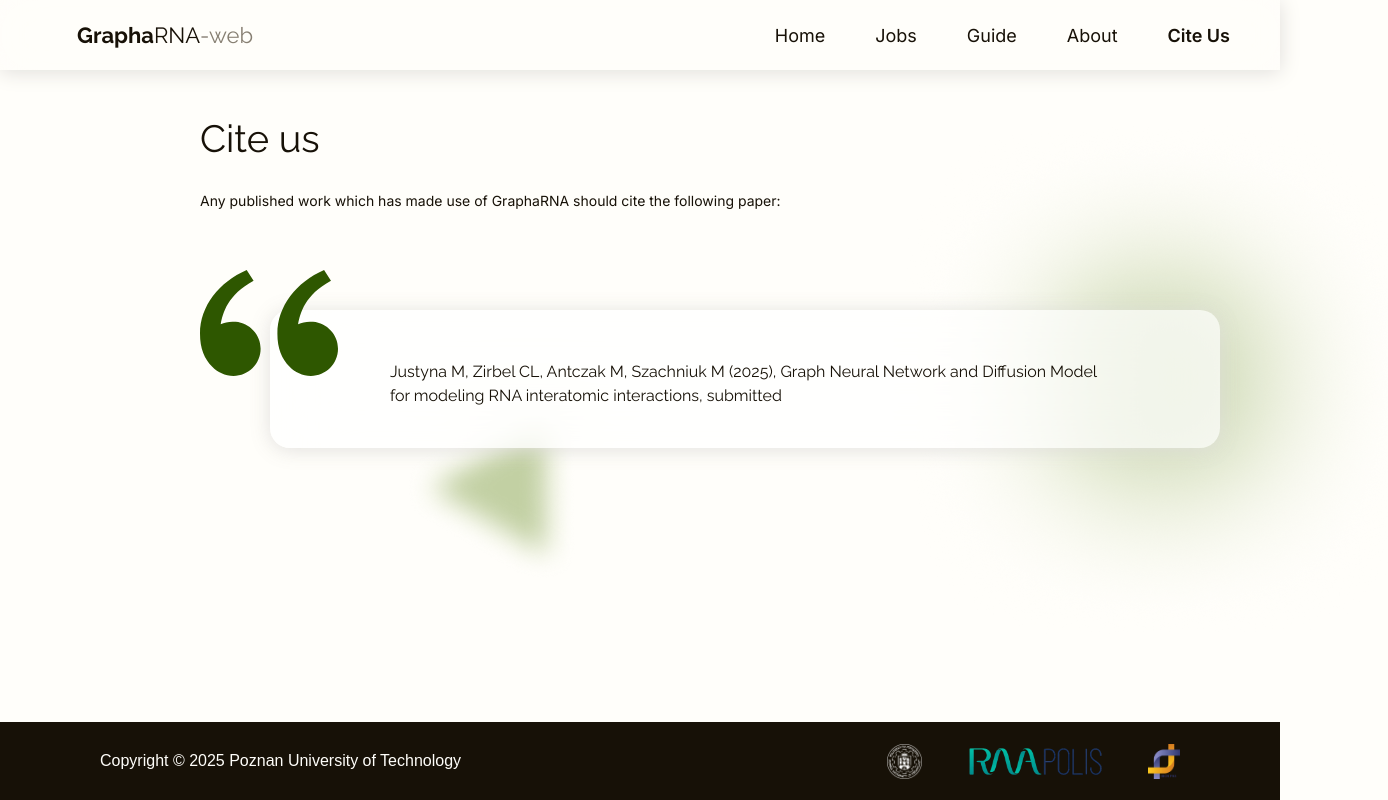
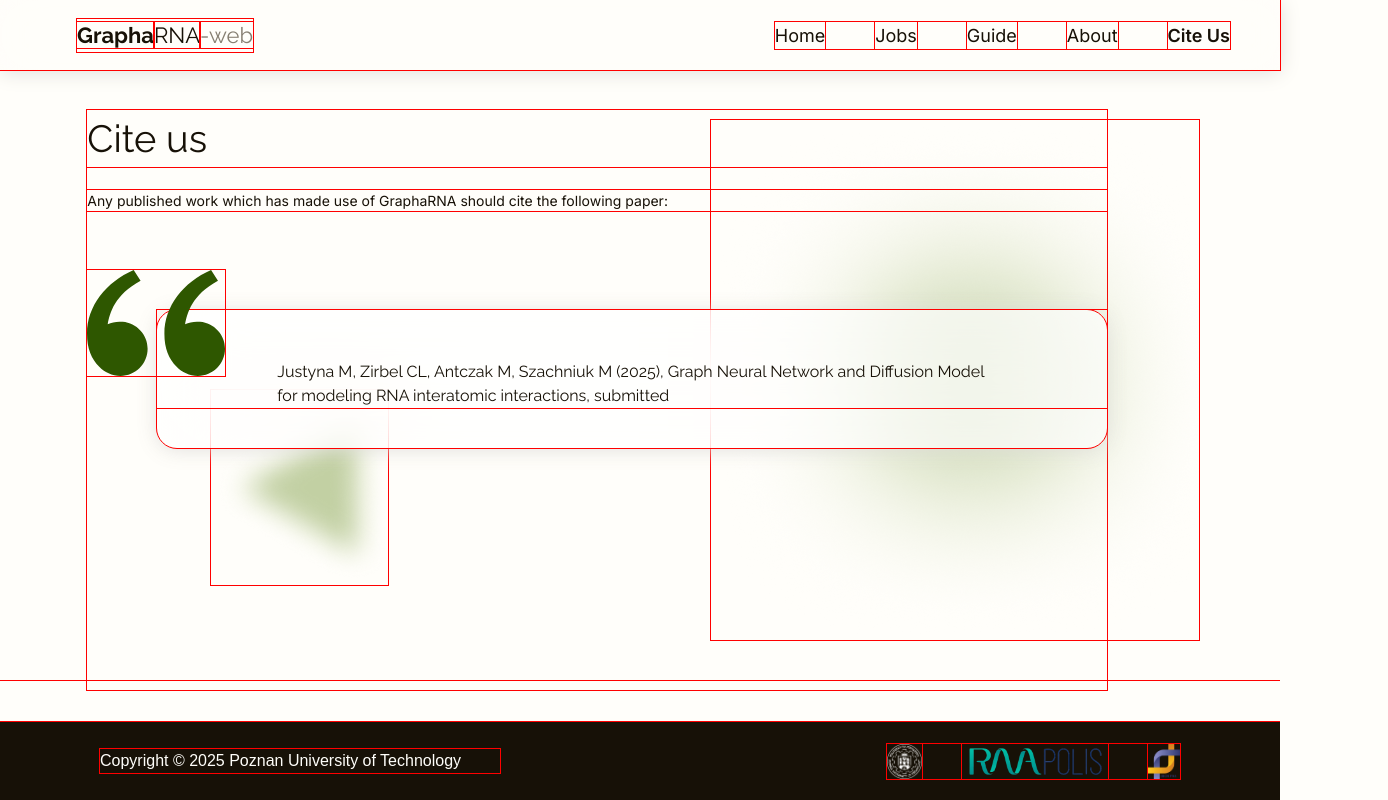
Before and after one commit to GraphaRNA-web/GraphaRNA-web, a Next.js app in the folder frontend/: page /cite in a window 1280 px wide. Shown: the whole page, 1388 px wide, since content can reach past the window. Built offline with nearby package versions, Linux system fonts and the light colour scheme; a web font is replaced by a local one.

Commit message:
Dodanie responsywnosci do CiteUs Page

```diff
--- a/frontend/app/styles/cite.css
+++ b/frontend/app/styles/cite.css
@@ -2,13 +2,13 @@
     display: flex;
     flex-direction: column;
     padding-top: 110px;
+    padding-left: calc(180px - (1450px - 100vw)*0.545);
 }
 
 .cite{
     position: relative;
-    width: 100%;
+    width: 1020px;
     height: 570px;
-    padding-left: 200px;
     display: flex;
     flex-direction: column;
     gap: 30px;
@@ -23,7 +23,7 @@
 
 .cite-content{
     position: absolute;
-    width: 1150px;
+    width: 1020px;
     height: 500px;
     top: 80px;
 }
@@ -41,14 +41,14 @@
     position: absolute;
     z-index: 1;
     top: -70px;
-    left: 700px;
+    left: calc(700px - (1450px - 100vw)*0.45);
 }
 
 .triangle{
     position: absolute;
     z-index: 1;
     top: 200px;
-    left: 200px;
+    left: calc(200px - (1450px - 100vw)*0.45);
 }
 
 .green-thing{
@@ -80,3 +80,42 @@
     font-family: 'Raleway';
     font-weight: 400;
 }
+
+@media (max-width: 1200){
+    .content{
+        padding-left: 40px;
+    }
+
+    .cite-content{
+        width: 550px;
+    }
+
+    .cite{
+        width: 550px;
+    }
+
+    .text{
+        width: 450px;
+        height: 170px;
+    }
+
+    .circle{
+        left: calc(700px - (1450px - 100vw)*0.75);
+    }
+
+    .triangle{
+        left: calc(200px - (1450px - 100vw)*0.25);
+    }
+
+    .cite-subtitle{
+        width: 550px;
+    }
+
+    .cite-title{
+        width: 550px;
+    }
+}
+
+*{
+    outline: 1px solid red;
+}
```
